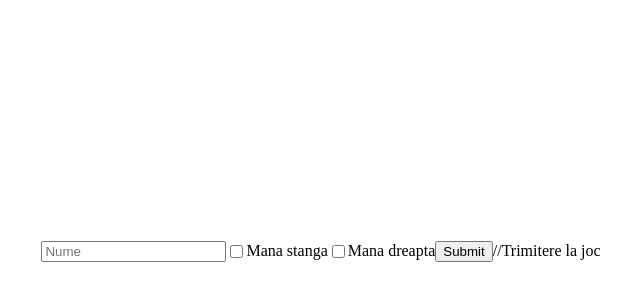
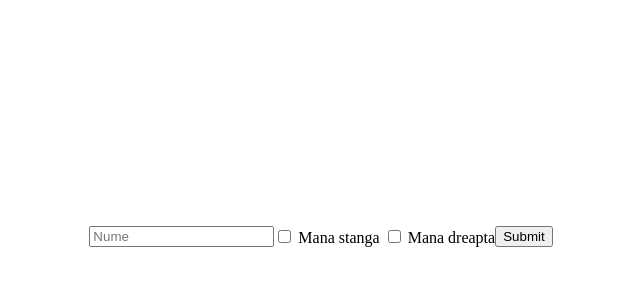
Before and after one commit to Bumbi-dev/Proiect-x-o, a plain HTML site: page src/index.html in a window 1280 px wide. Shown: the part 74-374 px from the top of the page, without its empty margins (319-959 px from the left). Drawn offline with Linux system fonts and the light colour scheme.

Commit message:
adaugat foldere

```diff
--- a/index.html
+++ b/src/index.html
@@ -8,14 +8,17 @@
   <title>Proiect X&0</title>
 </head>
 <body>
-  <!-- TODO FA SA FIE COLOANA -->
   <div class="login">
-    <input text="Nume" placeholder="Nume">
-    <input class="c1" type="checkbox" > <p class="c1">Mana stanga</p>
-    <input class="c2" type="checkbox"><p class="c2">Mana dreapta</p>
+    <input type="text" placeholder="Nume">
 
-    <button id="btnlogin" onclick="location.href = 'game.html'">Submit</button>//Trimitere la joc
+    <div class="checkbox-container">
+      <label><input type="checkbox" class="c1"> Mana stanga</label>
+      <label><input type="checkbox" class="c2"> Mana dreapta</label>
+    </div>
+
+    <button id="btnlogin" onclick="location.href='game.html'">Submit</button>
   </div>
+
   <script src="test.js"></script>
 </body>
 </html>
```
Also changed, not shown: joc/game.css (added), joc/game.html (renamed from game.html), joc/game.js (renamed from game.js), src/style.css (renamed from style.css), src/test.js (renamed from test.js).
